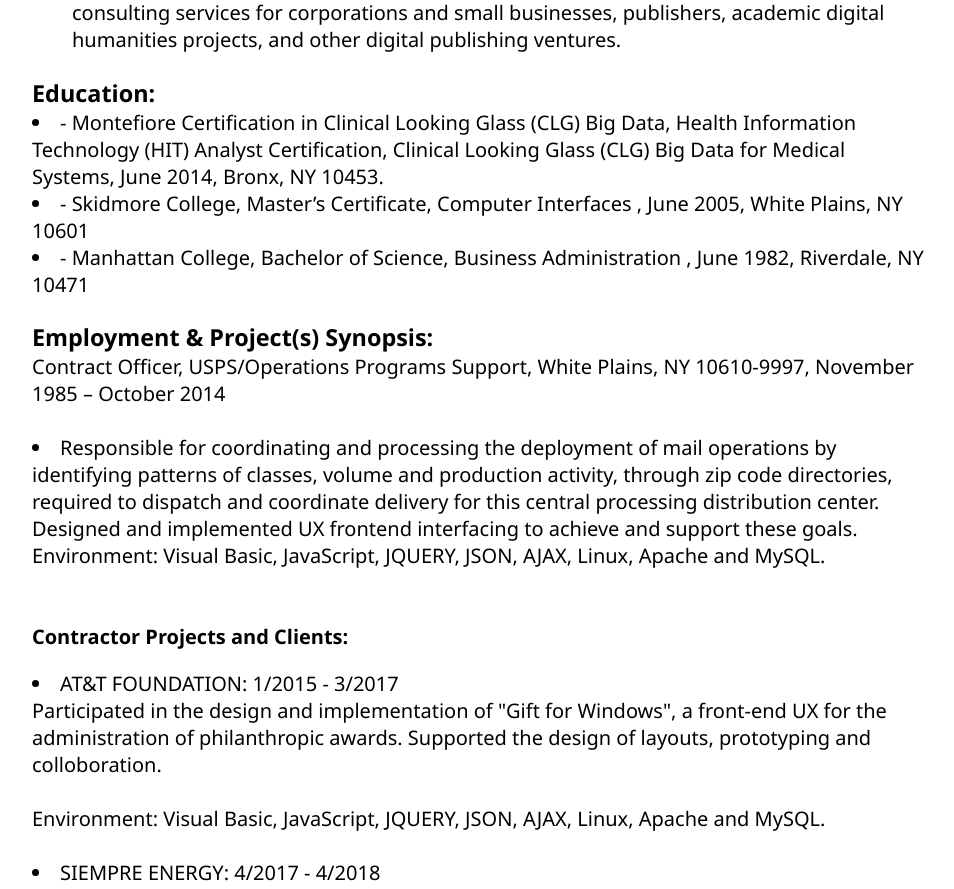
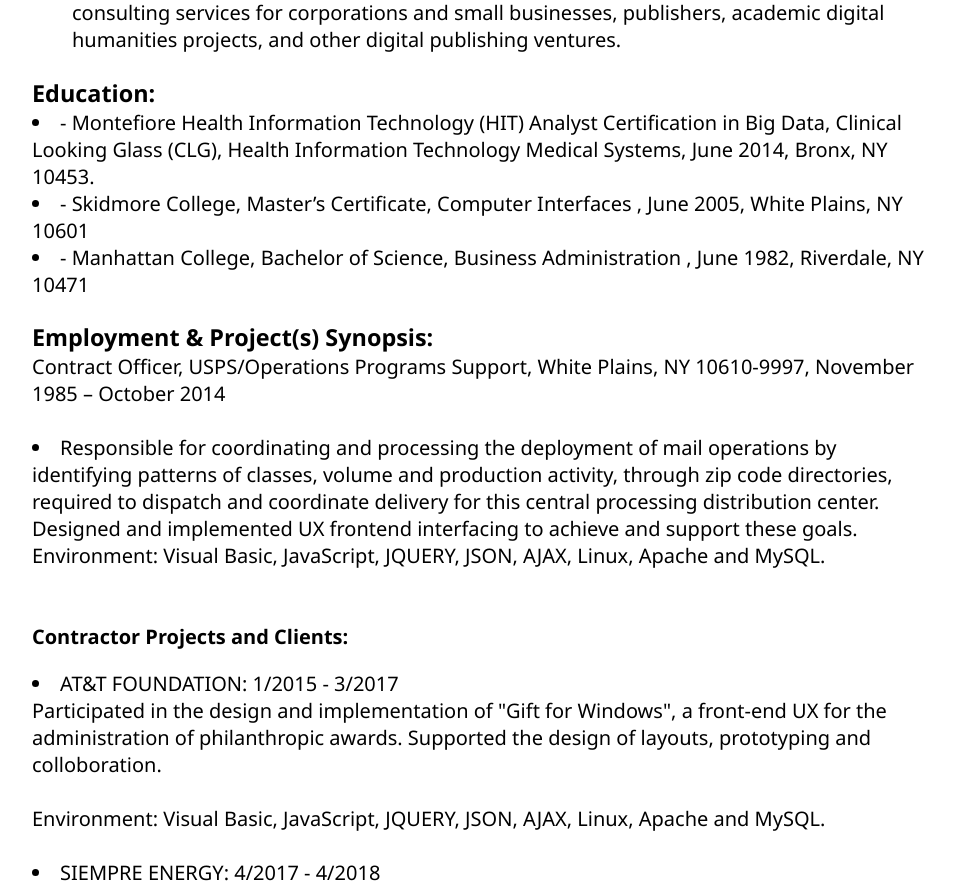
Before and after one commit to curgery/serene-plains-04273, a React (Create React App) app in the folder client/: page /about in a window 1280 px wide. Shown: the part 1012-1901 px from the top of the page, without its empty margins (148-1102 px from the left). Built offline with nearby package versions, Linux system fonts and the light colour scheme.

Commit message:
minor change in definition about CLG on About page

```diff
--- a/client/src/pages/AboutPage.js
+++ b/client/src/pages/AboutPage.js
@@ -50,10 +50,9 @@ const AboutPage = () => (
     </ul>
     <h3>Education:</h3>
     <li>
-      - Montefiore Certification in Clinical Looking Glass (CLG) Big Data,
-      Health Information Technology (HIT) Analyst Certification, Clinical
-      Looking Glass (CLG) Big Data for Medical Systems, June 2014, Bronx, NY
-      10453.
+      - Montefiore Health Information Technology (HIT) Analyst Certification in
+      Big Data, Clinical Looking Glass (CLG), Health Information Technology
+      Medical Systems, June 2014, Bronx, NY 10453.
     </li>
     <li>
       - Skidmore College, Master’s Certificate, Computer Interfaces , June 2005,
```
